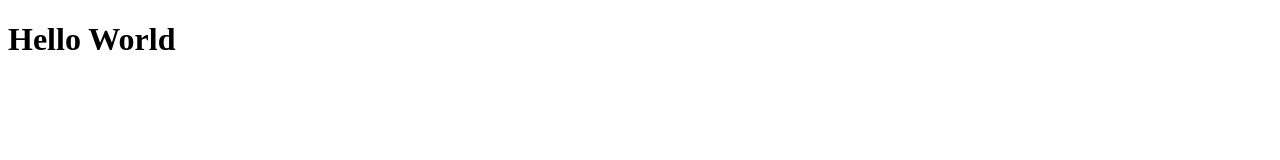
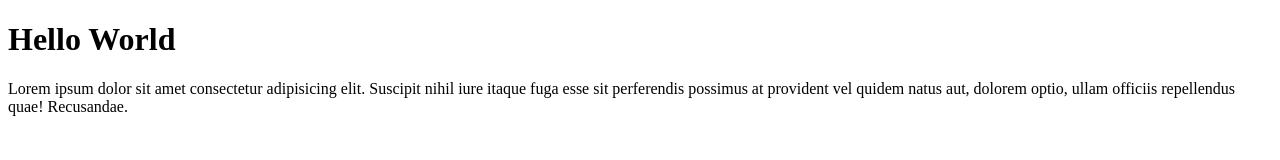
Before and after one commit to nangaps/repo-bebas, a plain HTML site: page index.html in a window 1280 px wide. Drawn offline with Linux system fonts and the light colour scheme.

Commit message:
menambahkan paragarph

```diff
--- a/index.html
+++ b/index.html
@@ -8,5 +8,6 @@
 </head>
 <body>
     <h1>Hello World</h1>
+    <p>Lorem ipsum dolor sit amet consectetur adipisicing elit. Suscipit nihil iure itaque fuga esse sit perferendis possimus at provident vel quidem natus aut, dolorem optio, ullam officiis repellendus quae! Recusandae.</p>
 </body>
 </html>
```
